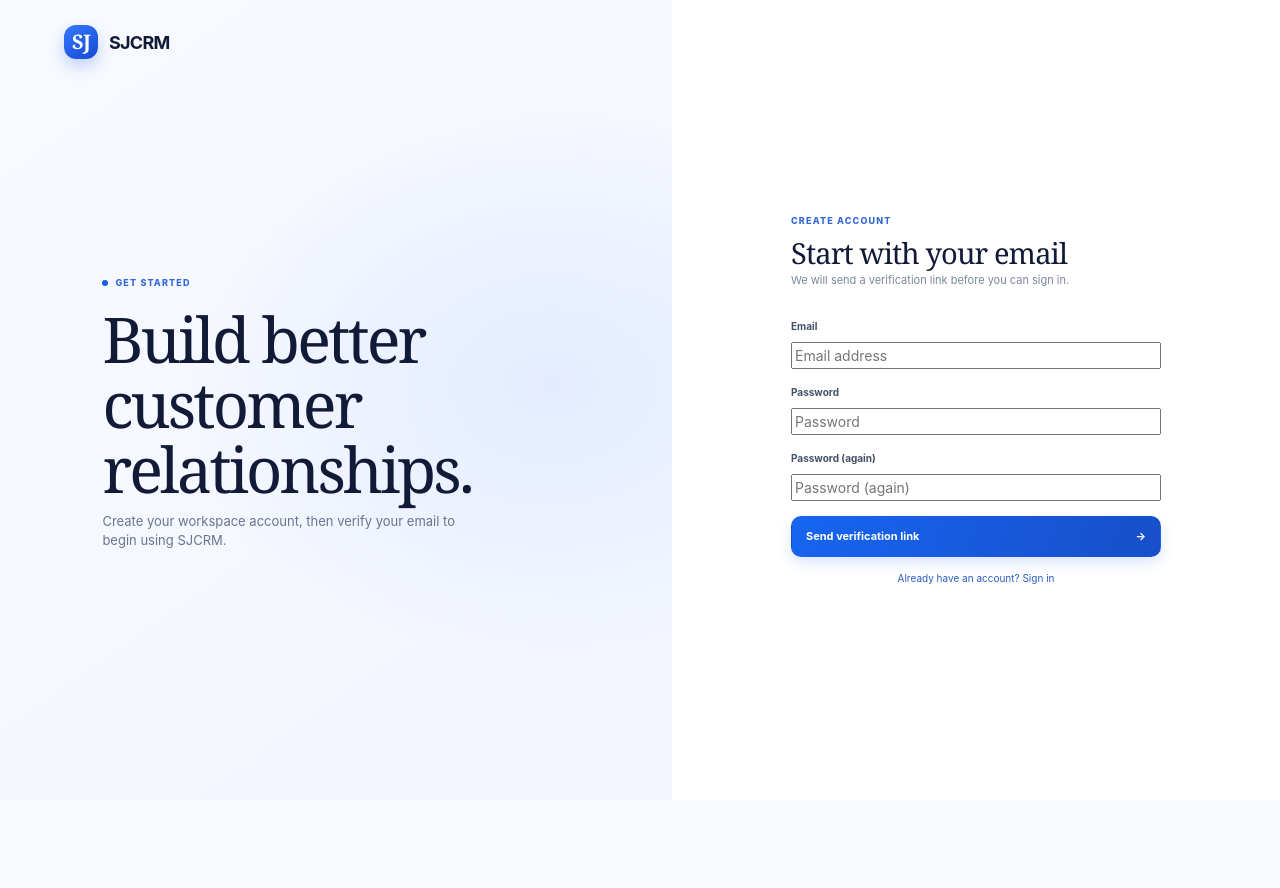
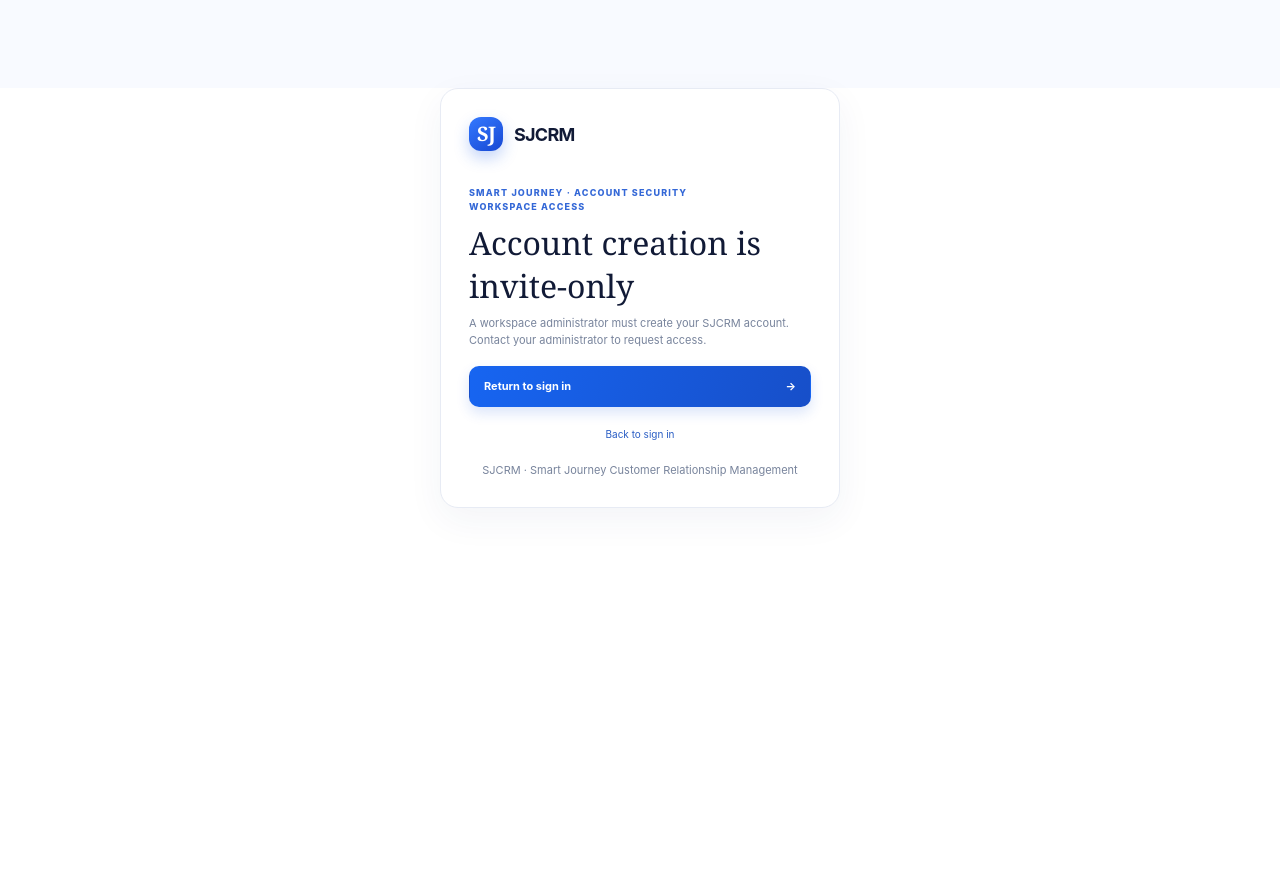
Before and after one commit to sabarish-077/SJCRM_Website, a Django app: page /accounts/signup/ in a window 1280 px wide. Before the commit the page ends 584 px from the top, so only its background shows below. Run offline with Django 5.2, Linux system fonts and the light colour scheme; parts of the project's set-up code (start-up, migrations or seed data) failed here and were passed over; some libraries are stand-ins or nearby versions.

Commit message:
Disable public self-registration

```diff
--- a/crm/auth.py
+++ b/crm/auth.py
@@ -18,7 +18,7 @@ class EmailBackend(ModelBackend):
 
 class EmailSignupAdapter(DefaultAccountAdapter):
     def is_open_for_signup(self, request):
-        return True
+        return False
 
     def populate_username(self, request, user):
         # The CRM authenticates with email, but Django's user model still stores
@@ -28,4 +28,4 @@ class EmailSignupAdapter(DefaultAccountAdapter):
 
 class EmailSignupSocialAdapter(DefaultSocialAccountAdapter):
     def is_open_for_signup(self, request, sociallogin):
-        return bool((sociallogin.user.email or "").strip())
+        return False
--- a/templates/account/email_confirm.html
+++ b/templates/account/email_confirm.html
@@ -21,6 +21,6 @@
     <span class="eyebrow">LINK EXPIRED</span>
     <h1>This link is no longer valid</h1>
     <p>The confirmation link may have expired or already been used. Sign in and request a new confirmation email.</p>
-    <a class="button secondary" href="{% url 'account_signup' %}">Create account again</a>
+    <a class="button secondary" href="{% url 'login' %}">Return to sign in</a>
   {% endif %}
 {% endblock %}
--- a/templates/account/login.html
+++ b/templates/account/login.html
@@ -85,11 +85,7 @@
                         </form>
                     {% endif %}
 
-                    <div class="auth-divider"><span>new to SJCRM?</span></div>
-                    <a class="button secondary auth-submit" href="{% url 'account_signup' %}">
-                        Create account <span>→</span>
-                    </a>
-                    <p class="auth-footnote">New accounts must verify their email before access is granted.</p>
+                    <p class="auth-footnote">SJCRM accounts are created by a workspace administrator. Contact your administrator to request access.</p>
                 </div>
 
                 <span class="auth-copyright">© SJCRM · Smart Journey Customer Relationship Management</span>
--- a/templates/account/signup.html
+++ /dev/null
@@ -1,34 +0,0 @@
-{% load static socialaccount %}
-<!doctype html>
-<html lang="en">
-
-<head>
-    <meta charset="utf-8">
-    <meta name="viewport" content="width=device-width, initial-scale=1">
-    <title>Create account · SJCRM</title>
-    <link rel="stylesheet" href="{% static 'crm/app.css' %}">
-</head>
-
-<body class="auth-body">
-    <main class="auth-layout">
-        <section class="auth-story"><a class="brand" href="/login/"><span class="brand-mark">SJ</span><span>SJCRM</span></a><span class="eyebrow"><i></i> GET STARTED</span>
-            <h1>Build better customer relationships.</h1>
-            <p>Create your workspace account, then verify your email to begin using SJCRM.</p>
-        </section>
-        <section class="auth-side">
-            <div class="auth-card"><span class="eyebrow">CREATE ACCOUNT</span>
-                <h2>Start with your email</h2>
-                <p class="auth-help">We will send a verification link before you can sign in.</p>
-                <form method="post" action="{% url 'account_signup' %}" class="auth-form">{% csrf_token %}{% if form.non_field_errors %}<div class="form-errors">{{ form.non_field_errors|striptags }}</div>{% endif %}{% for field in form %}<label for="{{ field.id_for_label }}">{{ field.label }}</label>{{ field }}{% for error in field.errors %}<span class="field-error">{{ error }}</span>{% endfor %}{% endfor %}<button class="button primary auth-submit" type="submit">Send verification link
-                        <span>→</span></button></form>{% if google_enabled %}<div class="auth-divider"><span>or continue
-                        with</span></div>
-                <form method="post" action="{% provider_login_url 'google' process='signup' %}">{% csrf_token %}<button
-                        class="button google-button" type="submit"><span class="google-g">G</span> Continue with
-                        Google</button></form>{% endif %}<a class="forgot-link" href="{% url 'login' %}">Already have an
-                    account? Sign in</a>
-            </div>
-        </section>
-    </main>
-</body>
-
-</html>
--- /dev/null
+++ b/templates/account/signup_closed.html
@@ -0,0 +1,8 @@
+{% extends "account/base_entrance.html" %}
+{% block head_title %}Account creation is invite-only{% endblock %}
+{% block content %}
+  <span class="eyebrow">WORKSPACE ACCESS</span>
+  <h1>Account creation is invite-only</h1>
+  <p>A workspace administrator must create your SJCRM account. Contact your administrator to request access.</p>
+  <a class="button primary auth-submit" href="{% url 'login' %}">Return to sign in <span>→</span></a>
+{% endblock %}
```
